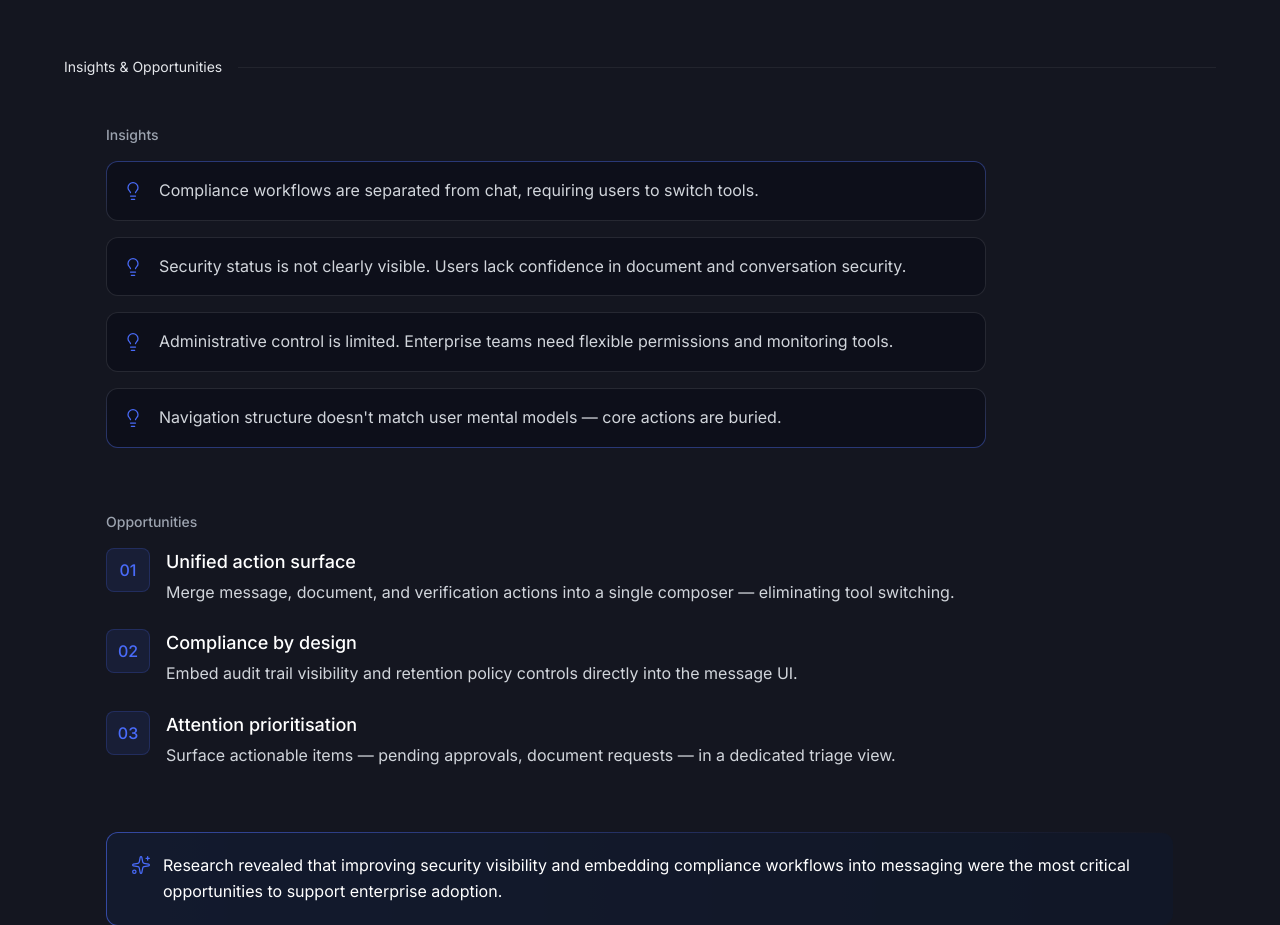
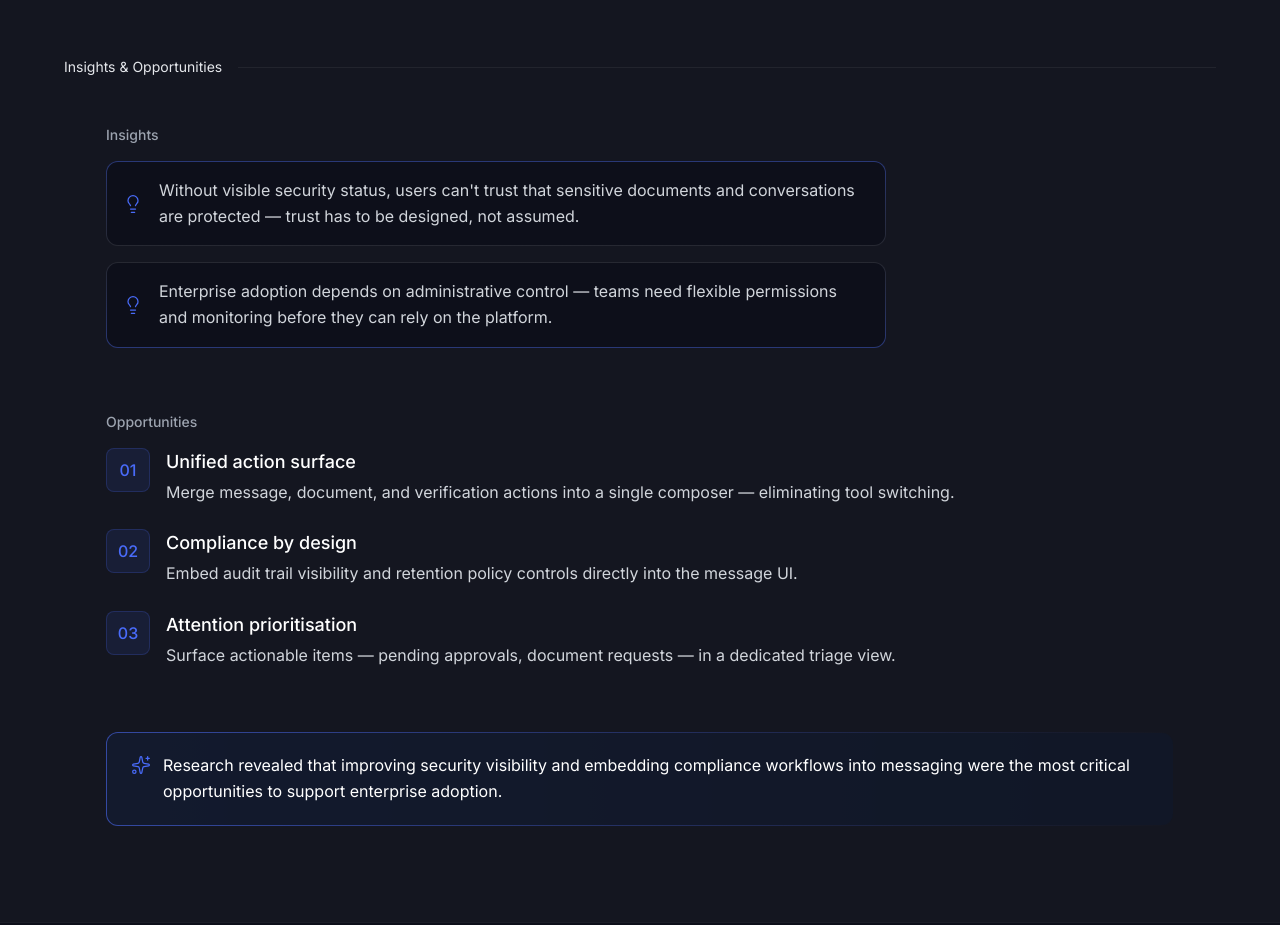
Before and after one commit to AlonaRyzhenko/alyona-portfolio, a Next.js app: page /work/messenger in a window 1280 px wide. Shown: the part 3920-4845 px from the top of the page. Built offline with nearby package versions, Linux system fonts and the light colour scheme.

Commit message:
Insights: cut 2 duplicates of Research findings, reframe remaining 2 as interpretation, widen container to 780px

```diff
--- a/app/work/messenger/MessengerCaseStudy.tsx
+++ b/app/work/messenger/MessengerCaseStudy.tsx
@@ -86,10 +86,8 @@ const opportunities = [
 ];
 
 const insights = [
-  "Compliance workflows are separated from chat, requiring users to switch tools.",
-  "Security status is not clearly visible. Users lack confidence in document and conversation security.",
-  "Administrative control is limited. Enterprise teams need flexible permissions and monitoring tools.",
-  "Navigation structure doesn't match user mental models — core actions are buried.",
+  "Without visible security status, users can't trust that sensitive documents and conversations are protected — trust has to be designed, not assumed.",
+  "Enterprise adoption depends on administrative control — teams need flexible permissions and monitoring before they can rely on the platform.",
 ];
 
 const iterationSteps = [
@@ -492,7 +490,7 @@ export default function MessengerCaseStudy() {
               className="flex flex-col gap-16"
             >
               {/* Insights */}
-              <div className="flex flex-col gap-4 max-w-[880px]">
+              <div className="flex flex-col gap-4 max-w-[780px]">
                 <h3 className="text-[#9CA3AF] text-sm font-medium">Insights</h3>
                 <div className="flex flex-col gap-4">
                   {insights.map((text, i) => {
```
